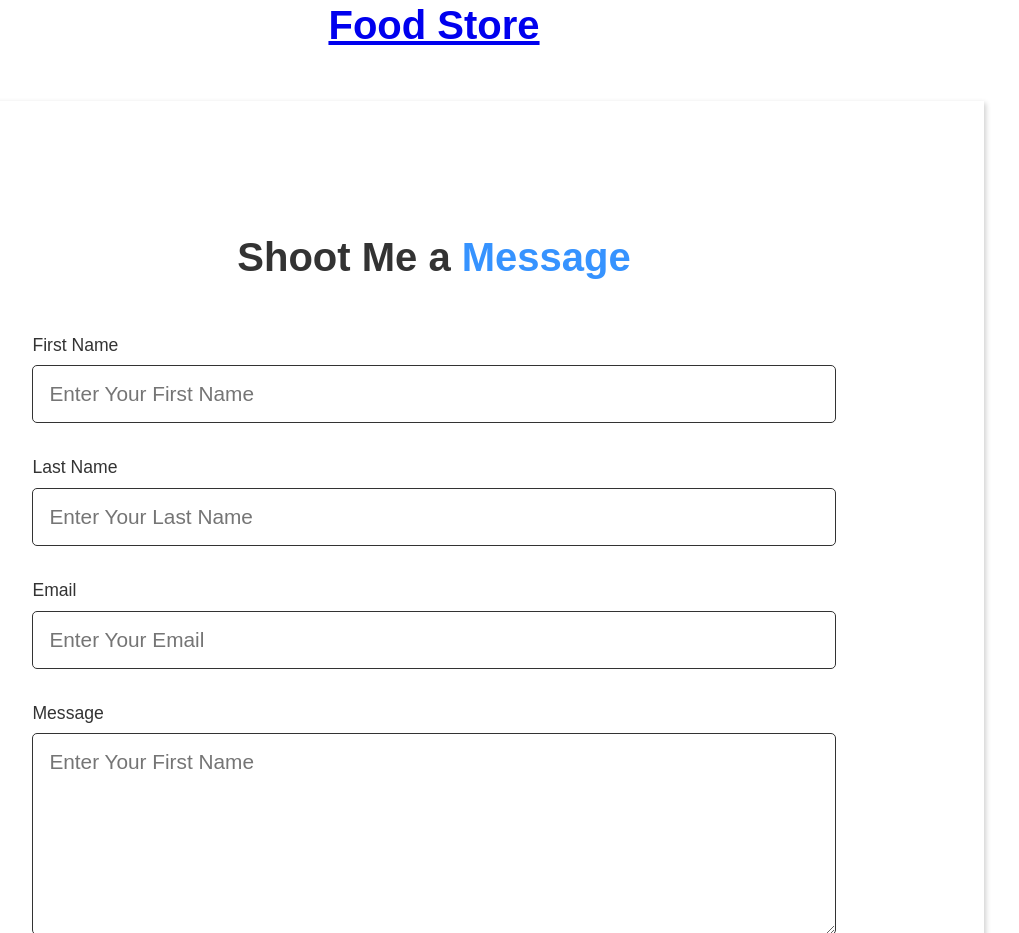
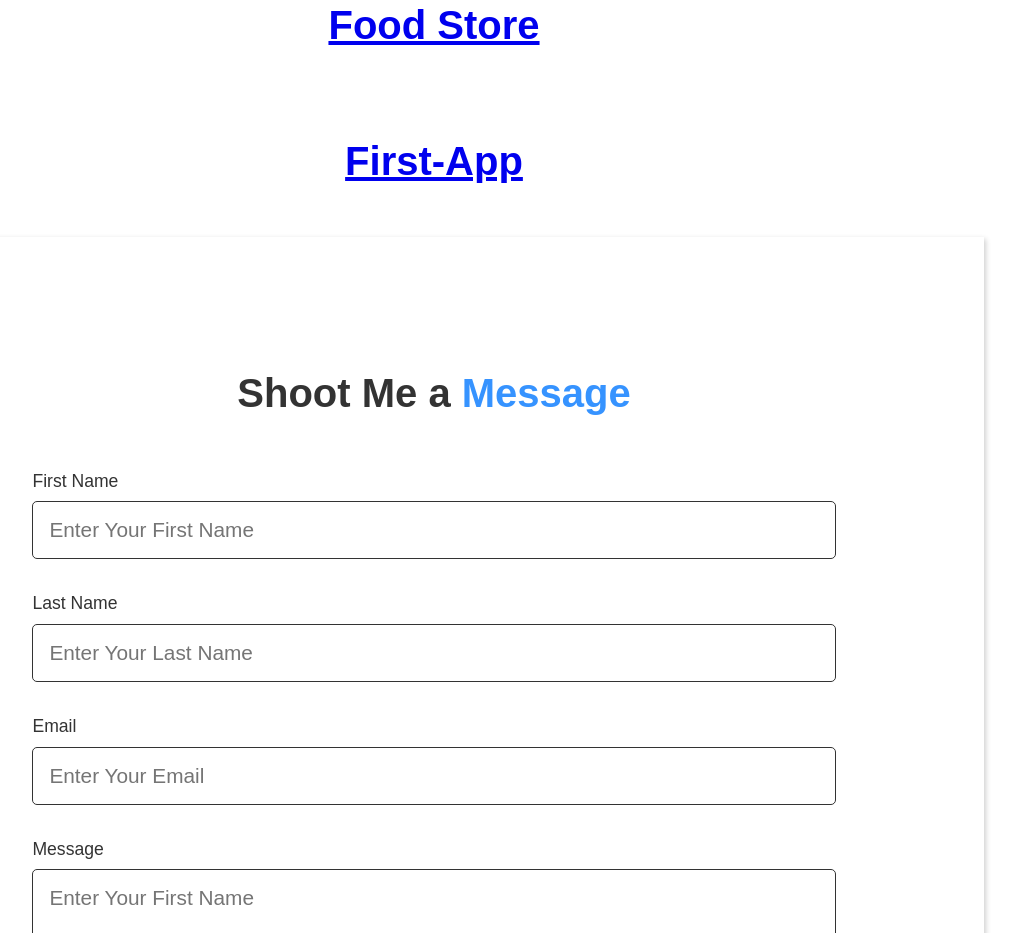
Before and after one commit to annaadhiambo/My-First-Portfolio, a plain HTML site: page index.html in a window 1280 px wide. Shown: the part 1651-2584 px from the top of the page, without its empty margins (206-1225 px from the left). Drawn offline with Linux system fonts and the light colour scheme.

Commit message:
added my first app

```diff
--- a/index.html
+++ b/index.html
@@ -49,6 +49,7 @@
             <div class="Projects">
                 <h3><a href="https://alexotieno1717.github.io/fitness-hub/" target="_blank">Fitness</a></h3>
                 <h3><a href="https://annaadhiambo.github.io/Ann-s-Food-Store/" target="_blank">Food Store</a></h3>
+                <h3><a href="https://github.com/annaadhiambo/First-App.git" target="_blank">First-App</a></h3>
 
             </div>
             <div class="form-container">
```
